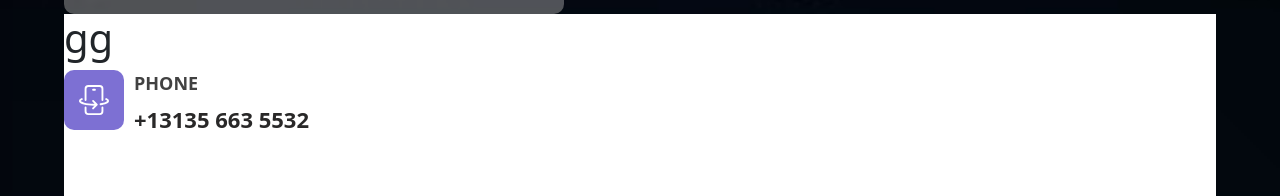
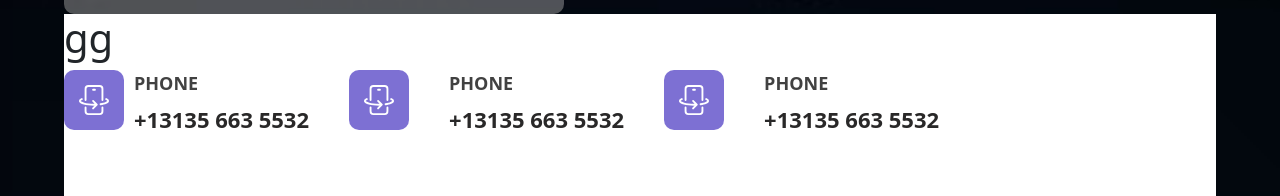
Before and after one commit to TamannaAfroz2666/PortFoliAvailable, a React (Create React App) app: page / in a window 1280 px wide. Shown: the part 11686-11882 px from the top of the page. Built offline with nearby package versions, Linux system fonts and the light colour scheme; grey boxes are pictures that could not be loaded.

Commit message:
add email section and location section designed

```diff
--- a/src/components/Blogs/Usability/ContactMe/ContactLocation/ContactLocation.css
+++ b/src/components/Blogs/Usability/ContactMe/ContactLocation/ContactLocation.css
@@ -35,3 +35,19 @@
 
 
 }
+
+/* for email section  */
+
+.emailContact{
+    display: flex;
+    gap: 40px;
+
+}
+
+/* for location section  */
+
+.locationMap{
+    display: flex;
+    gap: 40px;
+
+}
--- a/src/components/Blogs/Usability/ContactMe/ContactLocation/ContactLocation.js
+++ b/src/components/Blogs/Usability/ContactMe/ContactLocation/ContactLocation.js
@@ -1,6 +1,9 @@
 import React from 'react';
 import './ContactLocation.css';
 import { BsPhoneFlip } from "react-icons/bs";
+import { AiOutlineMail } from "react-icons/ai";
+import { TfiLocationPin } from "react-icons/tfi";
+
 
 const ContactLocation = () => {
     return (
@@ -18,9 +21,27 @@ const ContactLocation = () => {
                     </div>
                 </div>
                 <div className="emailContact">
+                <div className="phoneContents">
+                        <div className="phoneIcon">
+                            <BsPhoneFlip size={30} color='white' className='locationPhoneIcon'/>
+                        </div>
+                    </div>
+                    <div className="phoneInfo">
+                        <p className='phoneTitle'>Phone</p>
+                        <span className='phoneNumber'>+13135 663 5532</span>
+                    </div>
 
                 </div>
                 <div className="locationMap">
+                <div className="phoneContents">
+                        <div className="phoneIcon">
+                            <BsPhoneFlip size={30} color='white' className='locationPhoneIcon'/>
+                        </div>
+                    </div>
+                    <div className="phoneInfo">
+                        <p className='phoneTitle'>Phone</p>
+                        <span className='phoneNumber'>+13135 663 5532</span>
+                    </div>
 
                 </div>
 
```
